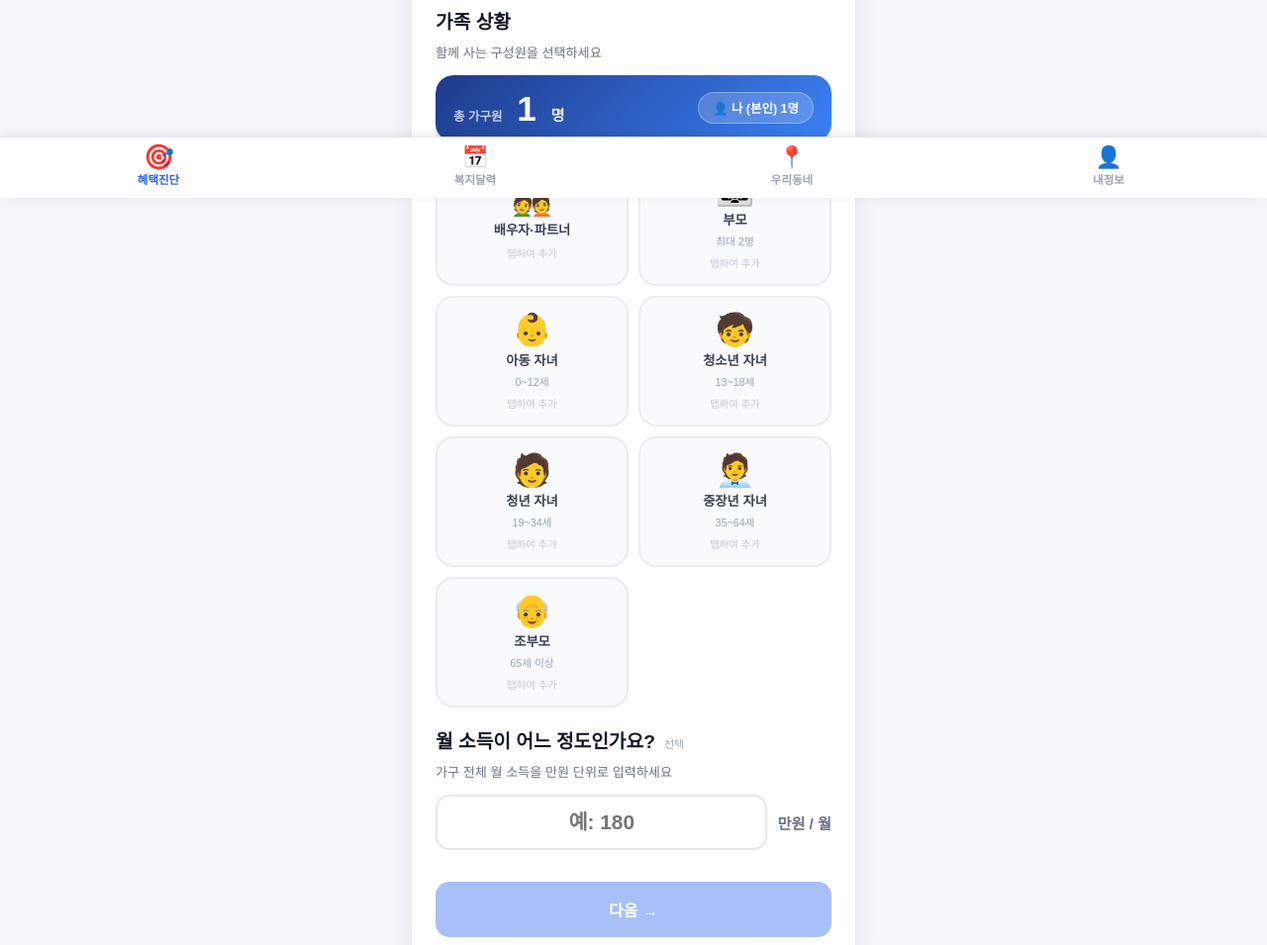
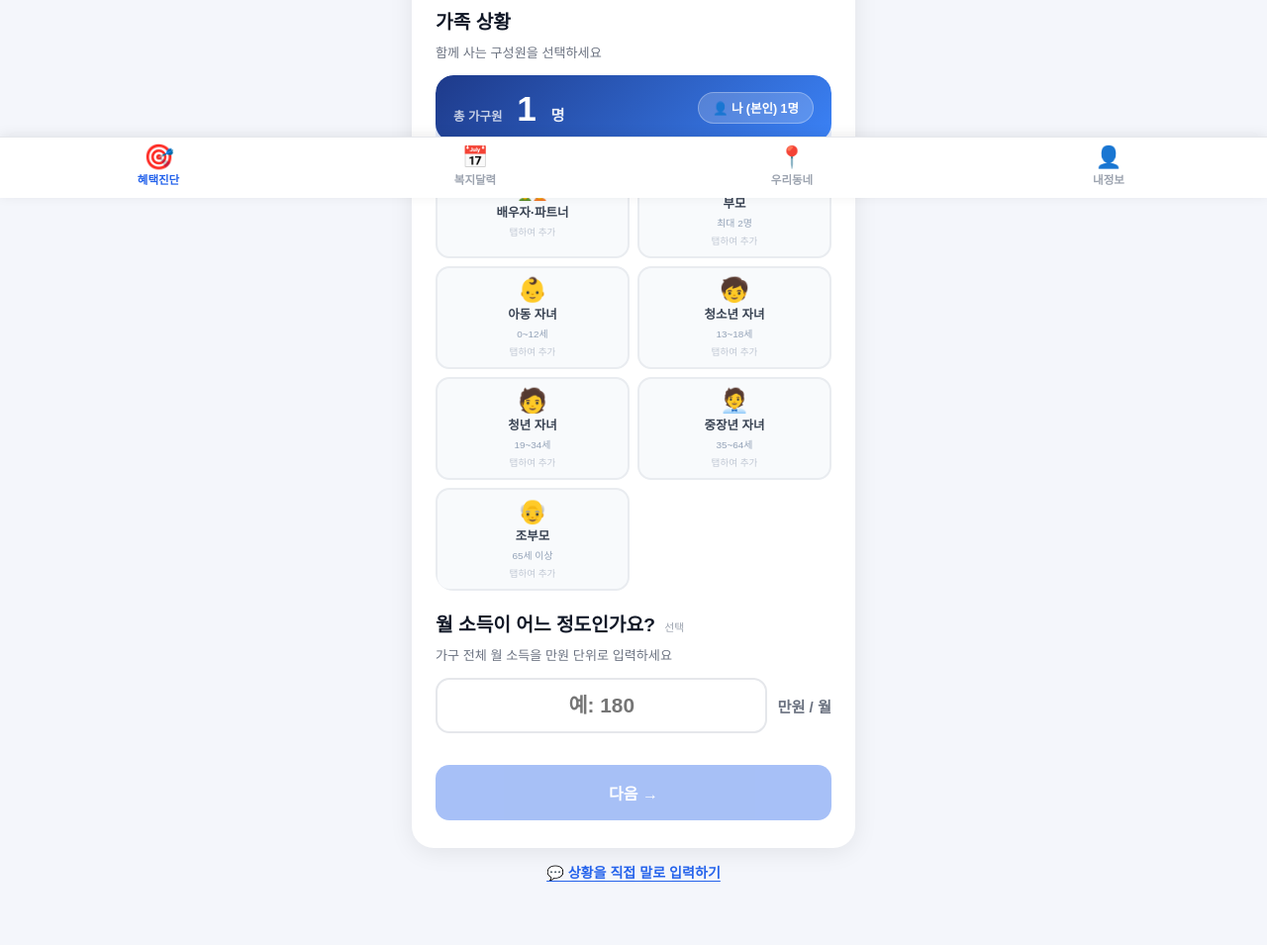
Before and after one commit to zahir05-code/our-team-project, a FastAPI app: page / in a window 1280 px wide. Shown: the part 600-1555 px from the top of the page at 99% size. After the commit the page ends 1491 px from the top, so only its background shows below. Run offline with FastAPI, Linux system fonts and the light colour scheme.

Commit message:
style: 가족구성원 카드 컴팩트 리사이즈
- 카드 min-height 130px → 90px
- 아이콘 2rem → 1.5rem
- 패딩/gap/radius 전체 축소
- +/- 버튼 34px → 27px
- 전체 가독성 유지하면서 공간 효율화

Co-Authored-By: Claude Sonnet 4.6 <noreply@anthropic.com>

```diff
--- a/static/css/style.css
+++ b/static/css/style.css
@@ -1309,20 +1309,20 @@ body { padding-bottom: 68px; }
 }
 
 /* 2열 그리드 */
-.fc2-grid { display: grid; grid-template-columns: 1fr 1fr; gap: 10px; }
+.fc2-grid { display: grid; grid-template-columns: 1fr 1fr; gap: 8px; }
 
 /* 카드 기본 */
 .fc2-card {
   background: #f8fafc;
   border: 2px solid #e9ecf0;
-  border-radius: 18px;
-  padding: 16px 10px 14px;
+  border-radius: 14px;
+  padding: 10px 8px 9px;
   display: flex; flex-direction: column; align-items: center;
-  gap: 5px; cursor: pointer;
+  gap: 3px; cursor: pointer;
   position: relative; overflow: hidden;
   transition: border-color 0.2s, background 0.2s, box-shadow 0.2s, transform 0.12s;
   -webkit-tap-highlight-color: transparent;
-  min-height: 130px; justify-content: center;
+  min-height: 90px; justify-content: center;
 }
 .fc2-card:active { transform: scale(0.95); }
 
@@ -1330,17 +1330,17 @@ body { padding-bottom: 68px; }
 .fc2-card--active {
   background: #eff6ff;
   border-color: #2563eb;
-  box-shadow: 0 4px 16px rgba(37,99,235,0.15);
+  box-shadow: 0 3px 10px rgba(37,99,235,0.13);
 }
 
 /* 체크 뱃지 */
 .fc2-check {
-  position: absolute; top: 9px; right: 9px;
-  width: 22px; height: 22px; border-radius: 50%;
+  position: absolute; top: 6px; right: 6px;
+  width: 18px; height: 18px; border-radius: 50%;
   background: #2563eb; color: #fff;
-  font-size: 0.72rem; font-weight: 900;
+  font-size: 0.62rem; font-weight: 900;
   display: flex; align-items: center; justify-content: center;
-  box-shadow: 0 2px 6px rgba(37,99,235,0.35);
+  box-shadow: 0 2px 5px rgba(37,99,235,0.3);
   animation: popIn 0.18s cubic-bezier(0.34,1.56,0.64,1);
 }
 @keyframes popIn {
@@ -1348,21 +1348,21 @@ body { padding-bottom: 68px; }
   to   { transform: scale(1); opacity: 1; }
 }
 
-.fc2-icon  { font-size: 2rem; line-height: 1; }
-.fc2-name  { font-size: 0.83rem; font-weight: 700; color: #374151; text-align: center; }
-.fc2-hint  { font-size: 0.67rem; color: #94a3b8; text-align: center; }
+.fc2-icon  { font-size: 1.5rem; line-height: 1; }
+.fc2-name  { font-size: 0.78rem; font-weight: 700; color: #374151; text-align: center; }
+.fc2-hint  { font-size: 0.62rem; color: #94a3b8; text-align: center; }
 .fc2-card--active .fc2-name { color: #1e40af; }
 
 /* 비선택 안내 */
 .fc2-tap-hint {
-  font-size: 0.65rem; color: #c0c8d4; font-weight: 500; margin-top: 2px;
+  font-size: 0.6rem; color: #c0c8d4; font-weight: 500; margin-top: 1px;
 }
 
 /* 배우자 선택 뱃지 */
 .fc2-selected-badge {
   background: #2563eb; color: #fff;
-  border-radius: 20px; padding: 4px 14px;
-  font-size: 0.78rem; font-weight: 800; margin-top: 4px;
+  border-radius: 20px; padding: 2px 11px;
+  font-size: 0.72rem; font-weight: 800; margin-top: 3px;
   animation: popIn 0.18s cubic-bezier(0.34,1.56,0.64,1);
 }
 
@@ -1370,17 +1370,17 @@ body { padding-bottom: 68px; }
 .fc2-ctrl {
   display: flex; align-items: center;
   background: #fff; border: 1.5px solid #c7d2fe;
-  border-radius: 14px; overflow: hidden;
-  margin-top: 6px; box-shadow: 0 1px 4px rgba(37,99,235,0.1);
+  border-radius: 10px; overflow: hidden;
+  margin-top: 4px; box-shadow: 0 1px 3px rgba(37,99,235,0.1);
   animation: popIn 0.18s cubic-bezier(0.34,1.56,0.64,1);
 }
 .fc2-btn {
-  width: 34px; height: 34px; background: none; border: none;
-  font-size: 1.15rem; font-weight: 800; color: #2563eb;
+  width: 27px; height: 27px; background: none; border: none;
+  font-size: 1rem; font-weight: 800; color: #2563eb;
   cursor: pointer; transition: background 0.12s;
 }
 .fc2-btn:hover:not(:disabled) { background: #e0e7ff; }
 .fc2-btn:disabled { color: #d1d5db; cursor: default; }
 .fc2-minus { border-right: 1.5px solid #c7d2fe; }
 .fc2-plus  { border-left:  1.5px solid #c7d2fe; }
-.fc2-num   { min-width: 30px; text-align: center; font-size: 1.05rem; font-weight: 800; color: #1e40af; }
+.fc2-num   { min-width: 24px; text-align: center; font-size: 0.92rem; font-weight: 800; color: #1e40af; }
```
